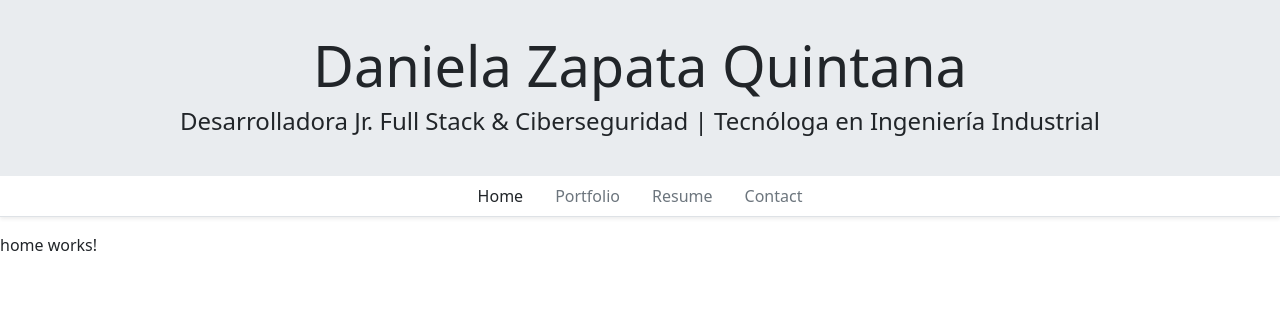
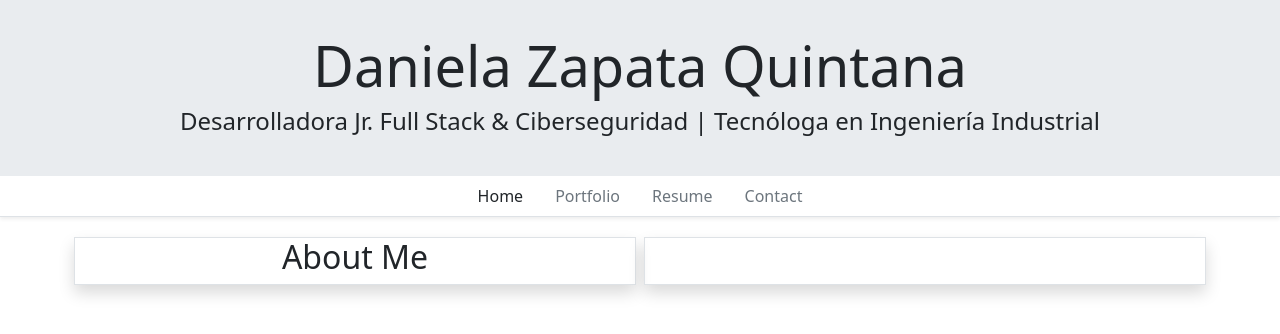
Before and after one commit to DANIELAZAPATA0724/portafolio-daniela-zapata-2024, an Angular app: page /home in a window 1280 px wide. Shown: the top 334 px of the page. Built offline with nearby package versions, Linux system fonts and the light colour scheme.

Commit message:
update home

```diff
--- a/src/app/home/home.component.html
+++ b/src/app/home/home.component.html
@@ -1 +1,19 @@
-<p>home works!</p>
+<div class="container">
+    <div class="row">
+        <!--About me-->
+        <div class="col-lg shadow border m-1">
+            <div class="class text-center">
+                <h2>About Me</h2>
+            </div>
+
+        </div>
+
+        <!--Featured Project-->
+        <div class="col-lg shadow border m-1">
+
+        </div>
+
+    </div>
+
+
+</div>
```
